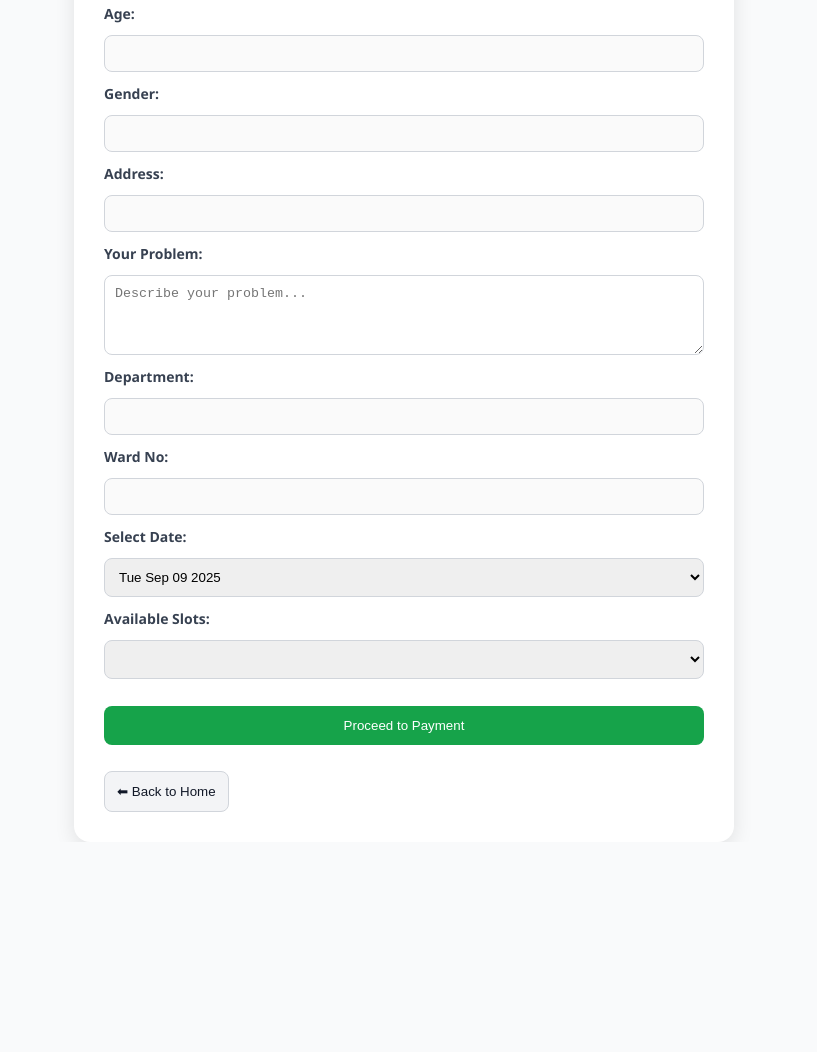
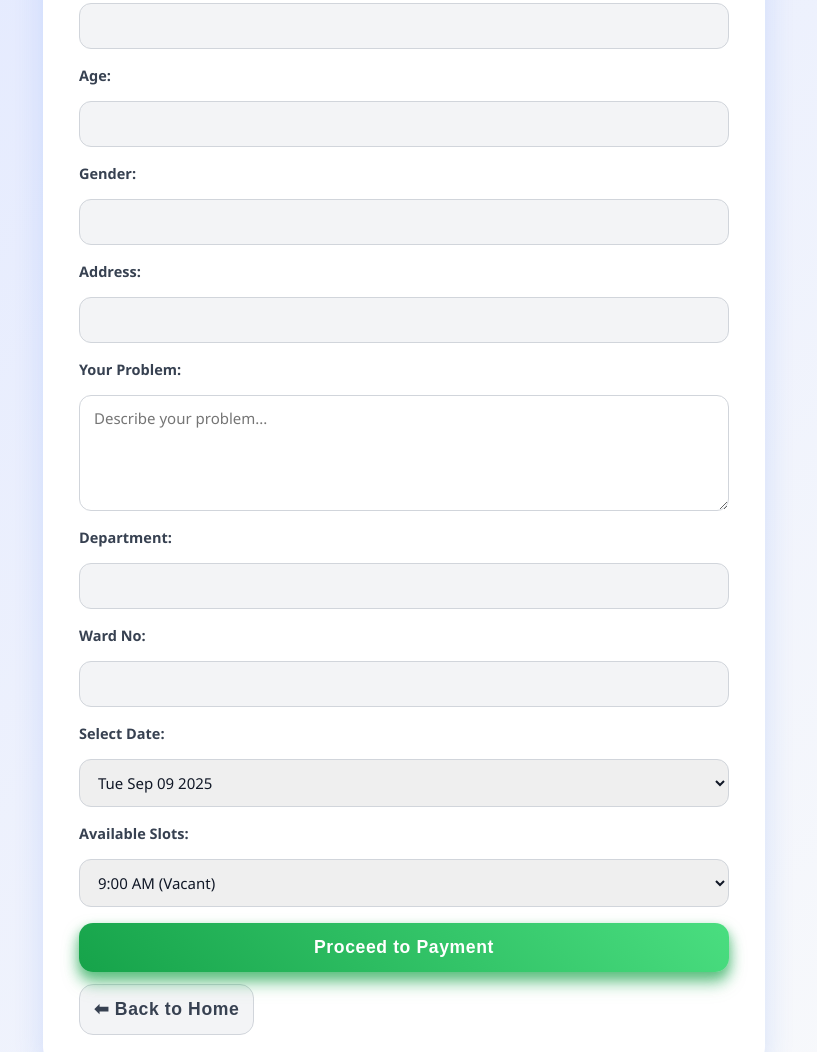
Before and after one commit to DwarapuRaviteja/Hospital-management-system, a plain HTML site: page appointment.html in a window 1280 px wide. Shown: the part 350-1402 px from the top of the page, without its empty margins (236-1053 px from the left). Before the commit the page ends 1192 px from the top, so only its background shows below. Drawn offline with Linux system fonts and the light colour scheme; sample sign-in values are in the browser's storage; a web font is replaced by a local one.

Commit message:
Update appointment.html

```diff
--- a/appointment.html
+++ b/appointment.html
@@ -1,99 +1,150 @@
-<meta name='viewport' content='width=device-width, initial-scale=1'/><!DOCTYPE html>
+<!DOCTYPE html>
 <html lang="en">
 <head>
-  <meta charset="UTF-8">
-  <meta name="viewport" content="width=device-width, initial-scale=1.0">
+  <meta charset="UTF-8" />
+  <meta name="viewport" content="width=device-width, initial-scale=1" />
   <title>Book Appointment</title>
   <style>
+    @import url('https://fonts.googleapis.com/css2?family=Segoe+UI&display=swap');
+
     body {
-      font-family: 'Segoe UI', sans-serif;
-      background: #f9fafb;
+      font-family: 'Segoe UI', Tahoma, Geneva, Verdana, sans-serif;
+      background: linear-gradient(135deg, #e0e7ff, #f9fafb);
       margin: 0;
       padding: 0;
       display: flex;
       justify-content: center;
       align-items: center;
       min-height: 100vh;
+      overflow-x: hidden;
     }
 
     .appointment-container {
       background: #fff;
-      padding: 30px;
-      border-radius: 16px;
-      box-shadow: 0 6px 20px rgba(0,0,0,0.1);
-      max-width: 600px;
+      padding: 32px 36px;
+      border-radius: 20px;
+      box-shadow: 0 10px 30px rgba(37, 99, 235, 0.15);
+      max-width: 650px;
       width: 95%;
-      animation: fade-in 1s ease-in-out;
+      animation: fadeSlideIn 0.7s ease forwards;
+      opacity: 0;
+      transform: translateY(30px);
     }
 
     h1 {
       text-align: center;
-      margin-bottom: 20px;
-      color: #111827;
+      margin-bottom: 25px;
+      color: #1e3a8a;
+      font-weight: 700;
+      font-size: 2rem;
+      letter-spacing: 1.2px;
+      user-select: none;
     }
 
     form {
       display: flex;
       flex-direction: column;
-      gap: 12px;
+      gap: 16px;
     }
 
     label {
-      font-weight: bold;
+      font-weight: 600;
       color: #374151;
-      font-size: 14px;
+      font-size: 14.5px;
+      user-select: none;
     }
 
     input, select, textarea {
-      padding: 10px;
-      border: 1px solid #d1d5db;
-      border-radius: 8px;
-      transition: 0.3s;
+      padding: 12px 14px;
+      border: 1.8px solid #d1d5db;
+      border-radius: 12px;
+      font-size: 15px;
+      color: #111827;
+      transition: border-color 0.3s ease, box-shadow 0.3s ease;
+      resize: vertical;
+      font-family: 'Segoe UI', Tahoma, Geneva, Verdana, sans-serif;
     }
 
     input:focus, select:focus, textarea:focus {
       border-color: #2563eb;
       outline: none;
-      box-shadow: 0 0 6px rgba(37, 99, 235, 0.3);
+      box-shadow: 0 0 10px rgba(37, 99, 235, 0.4);
+      background: #f0f5ff;
+    }
+
+    input[disabled] {
+      background-color: #f3f4f6;
+      color: #6b7280;
+      cursor: not-allowed;
     }
 
     textarea {
-      min-height: 80px;
-      resize: vertical;
+      min-height: 90px;
     }
 
     .btn {
-      padding: 12px;
-      border-radius: 8px;
+      padding: 14px;
+      border-radius: 14px;
       border: none;
       cursor: pointer;
-      margin-top: 15px;
-      transition: 0.3s;
+      font-weight: 600;
+      font-size: 1.1rem;
+      letter-spacing: 0.6px;
+      transition: all 0.35s ease;
+      box-shadow: 0 6px 12px rgba(22, 163, 74, 0.4);
+      user-select: none;
     }
 
     .submit-btn {
-      background: #16a34a;
+      background: linear-gradient(45deg, #16a34a, #4ade80);
       color: white;
+      box-shadow: 0 8px 15px rgba(22, 163, 74, 0.6);
+      filter: drop-shadow(0 5px 5px rgba(22, 163, 74, 0.3));
     }
 
     .submit-btn:hover {
-      background: #15803d;
+      background: linear-gradient(45deg, #15803d, #22c55e);
+      box-shadow: 0 12px 20px rgba(22, 163, 74, 0.9);
+      transform: translateY(-3px);
     }
 
     .back-btn {
       background: #f3f4f6;
-      color: #111827;
-      margin-top: 10px;
-      border: 1px solid #d1d5db;
+      color: #374151;
+      margin-top: 12px;
+      border: 1.8px solid #d1d5db;
+      box-shadow: none;
+      filter: none;
     }
 
     .back-btn:hover {
       background: #e5e7eb;
+      border-color: #9ca3af;
+      transform: translateY(-2px);
+      box-shadow: 0 4px 10px rgba(0, 0, 0, 0.1);
     }
 
-    @keyframes fade-in {
-      from { opacity: 0; transform: translateY(20px); }
-      to { opacity: 1; transform: translateY(0); }
+    /* Animation keyframes */
+    @keyframes fadeSlideIn {
+      to {
+        opacity: 1;
+        transform: translateY(0);
+      }
+    }
+
+    /* Responsive tweaks */
+    @media (max-width: 480px) {
+      .appointment-container {
+        padding: 25px 20px;
+      }
+
+      h1 {
+        font-size: 1.6rem;
+      }
+
+      .btn {
+        font-size: 1rem;
+      }
     }
   </style>
 </head>
@@ -101,38 +152,38 @@
   <div class="appointment-container">
     <h1>📅 Book Appointment</h1>
     <form id="appointmentForm">
-      <label>Full Name:</label>
-      <input type="text" id="name" disabled>
+      <label for="name">Full Name:</label>
+      <input type="text" id="name" disabled />
 
-      <label>Email:</label>
-      <input type="email" id="email" disabled>
+      <label for="email">Email:</label>
+      <input type="email" id="email" disabled />
 
-      <label>Phone:</label>
-      <input type="tel" id="phone" disabled>
+      <label for="phone">Phone:</label>
+      <input type="tel" id="phone" disabled />
 
-      <label>Age:</label>
-      <input type="text" id="age" disabled>
+      <label for="age">Age:</label>
+      <input type="text" id="age" disabled />
 
-      <label>Gender:</label>
-      <input type="text" id="gender" disabled>
+      <label for="gender">Gender:</label>
+      <input type="text" id="gender" disabled />
 
-      <label>Address:</label>
-      <input type="text" id="address" disabled>
+      <label for="address">Address:</label>
+      <input type="text" id="address" disabled />
 
-      <label>Your Problem:</label>
-      <textarea id="problem" placeholder="Describe your problem..."></textarea>
+      <label for="problem">Your Problem:</label>
+      <textarea id="problem" placeholder="Describe your problem..." required></textarea>
 
-      <label>Department:</label>
-      <input type="text" id="department" disabled>
+      <label for="department">Department:</label>
+      <input type="text" id="department" disabled />
 
-      <label>Ward No:</label>
-      <input type="text" id="ward" disabled>
+      <label for="ward">Ward No:</label>
+      <input type="text" id="ward" disabled />
 
-      <label>Select Date:</label>
-      <select id="date"></select>
+      <label for="date">Select Date:</label>
+      <select id="date" required></select>
 
-      <label>Available Slots:</label>
-      <select id="slots"></select>
+      <label for="slots">Available Slots:</label>
+      <select id="slots" required></select>
 
       <button type="submit" class="btn submit-btn">Proceed to Payment</button>
     </form>
@@ -140,8 +191,7 @@
   </div>
 
   <script>
-    // Auto-fill profile info
-    window.onload = function() {
+    window.onload = function () {
       const currentUser = JSON.parse(localStorage.getItem("currentUser"));
       if (!currentUser) {
         alert("You are not logged in! Redirecting...");
@@ -155,57 +205,56 @@
       document.getElementById("gender").value = currentUser.gender || "";
       document.getElementById("address").value = currentUser.address || "";
 
-      // Auto calculate Age
       if (currentUser.dob) {
         const dob = new Date(currentUser.dob);
         const age = new Date().getFullYear() - dob.getFullYear();
         document.getElementById("age").value = age;
       }
 
-      // Fill next 15 days for appointment
       const dateSelect = document.getElementById("date");
       let today = new Date();
       for (let i = 0; i < 15; i++) {
         let nextDay = new Date(today);
         nextDay.setDate(today.getDate() + i);
         let option = document.createElement("option");
-        option.value = nextDay.toISOString().split('T')[0];
+        option.value = nextDay.toISOString().split("T")[0];
         option.textContent = nextDay.toDateString();
         dateSelect.appendChild(option);
       }
+      // Trigger slots population on page load for today's date
+      dateSelect.dispatchEvent(new Event("change"));
     };
 
-    // Problem-to-Department Mapping
     const departmentKeywords = {
-      "Cardiology": ["heart", "chest pain", "palpitation", "breath"],
-      "Neurology": ["headache", "seizure", "paralysis", "brain", "nerves"],
-      "Orthopedics": ["bone", "fracture", "joint", "back pain", "knee"],
-      "Dermatology": ["skin", "rash", "acne", "allergy"],
-      "ENT": ["ear", "nose", "throat", "hearing", "tonsil"],
-      "Gastroenterology": ["stomach", "liver", "digestion", "vomit", "abdomen"],
-      "Oncology": ["cancer", "tumor", "chemotherapy"],
-      "Pediatrics": ["child", "baby", "infant", "kids"]
+      Cardiology: ["heart", "chest pain", "palpitation", "breath"],
+      Neurology: ["headache", "seizure", "paralysis", "brain", "nerves"],
+      Orthopedics: ["bone", "fracture", "joint", "back pain", "knee"],
+      Dermatology: ["skin", "rash", "acne", "allergy"],
+      ENT: ["ear", "nose", "throat", "hearing", "tonsil"],
+      Gastroenterology: ["stomach", "liver", "digestion", "vomit", "abdomen"],
+      Oncology: ["cancer", "tumor", "chemotherapy"],
+      Pediatrics: ["child", "baby", "infant", "kids"],
     };
 
     const wardNumbers = {
-      "Cardiology": "201",
-      "Neurology": "301",
-      "Orthopedics": "401",
-      "Dermatology": "501",
-      "ENT": "601",
-      "Gastroenterology": "701",
-      "Oncology": "801",
-      "Pediatrics": "901"
+      Cardiology: "201",
+      Neurology: "301",
+      Orthopedics: "401",
+      Dermatology: "501",
+      ENT: "601",
+      Gastroenterology: "701",
+      Oncology: "801",
+      Pediatrics: "901",
     };
 
-    document.getElementById("problem").addEventListener("input", function() {
-      let problemText = this.value.toLowerCase();
+    document.getElementById("problem").addEventListener("input", function () {
+      const problemText = this.value.toLowerCase();
       let selectedDept = "General";
-      for (let dept in departmentKeywords) {
-        for (let word of departmentKeywords[dept]) {
+      outer: for (const dept in departmentKeywords) {
+        for (const word of departmentKeywords[dept]) {
           if (problemText.includes(word)) {
             selectedDept = dept;
-            break;
+            break outer;
           }
         }
       }
@@ -213,25 +262,49 @@
       document.getElementById("ward").value = wardNumbers[selectedDept] || "101";
     });
 
-    // Generate random slots for selected date
-    document.getElementById("date").addEventListener("change", function() {
+    document.getElementById("date").addEventListener("change", function () {
       const slots = document.getElementById("slots");
       slots.innerHTML = "";
-      let availableSlots = ["9:00 AM", "10:00 AM", "11:30 AM", "2:00 PM", "3:30 PM", "5:00 PM"];
-      availableSlots.forEach(slot => {
-        let option = document.createElement("option");
+      let availableSlots = [
+        "9:00 AM",
+        "10:00 AM",
+        "11:30 AM",
+        "2:00 PM",
+        "3:30 PM",
+        "5:00 PM",
+      ];
+      availableSlots.forEach((slot) => {
+        const option = document.createElement("option");
         option.value = slot;
         option.textContent = slot + " (Vacant)";
         slots.appendChild(option);
       });
     });
 
-    // Submit → Payment → OP Sheet
-    document.getElementById("appointmentForm").addEventListener("submit", function(e) {
-      e.preventDefault();
-      alert("Redirecting to payment page...");
-      window.location.href = "payment.html"; // After payment → OP sheet
-    });
+    document
+      .getElementById("appointmentForm")
+      .addEventListener("submit", function (e) {
+        e.preventDefault();
+
+        // Validate problem field
+        if (!document.getElementById("problem").value.trim()) {
+          alert("Please describe your problem.");
+          return;
+        }
+        // Save appointment info before redirecting
+        const appointment = {
+          age: document.getElementById("age").value,
+          problem: document.getElementById("problem").value.trim(),
+          department: document.getElementById("department").value,
+          ward: document.getElementById("ward").value,
+          date: document.getElementById("date").value,
+          slot: document.getElementById("slots").value,
+        };
+        localStorage.setItem("appointment", JSON.stringify(appointment));
+
+        alert("Redirecting to payment page...");
+        window.location.href = "payment.html";
+      });
   </script>
 </body>
 </html>
```
